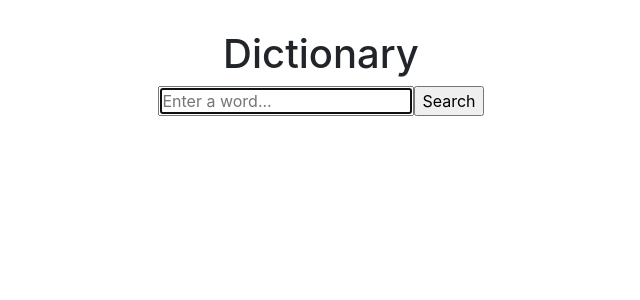
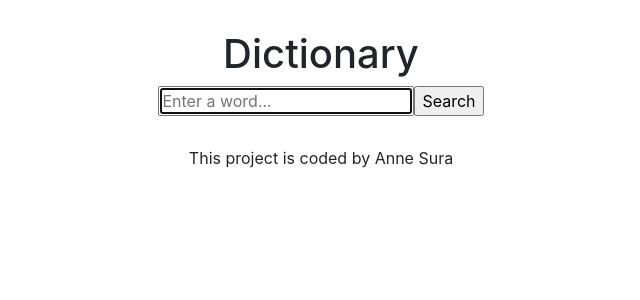
Before and after one commit to annesura/react-dictionary-project, a React (Create React App) app: page / in a window 1280 px wide. Shown: the top 300 px of the page, without its empty margins (319-959 px from the left). Built offline with nearby package versions, Linux system fonts and the light colour scheme.

Commit message:
Added footer

```diff
--- a/src/App.js
+++ b/src/App.js
@@ -9,6 +9,7 @@ export default function App() {
         <h1>Dictionary</h1>
         <Dictionary />
       </header>
+      <footer>This project is coded by Anne Sura</footer>
       </div>
     </div>
   );
```
